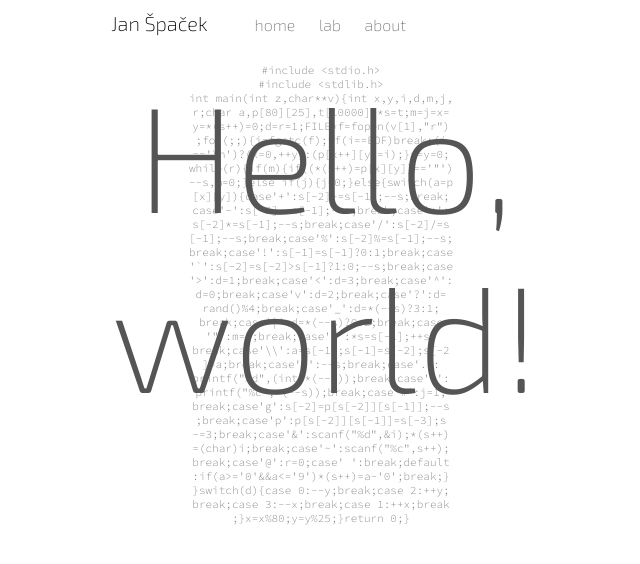
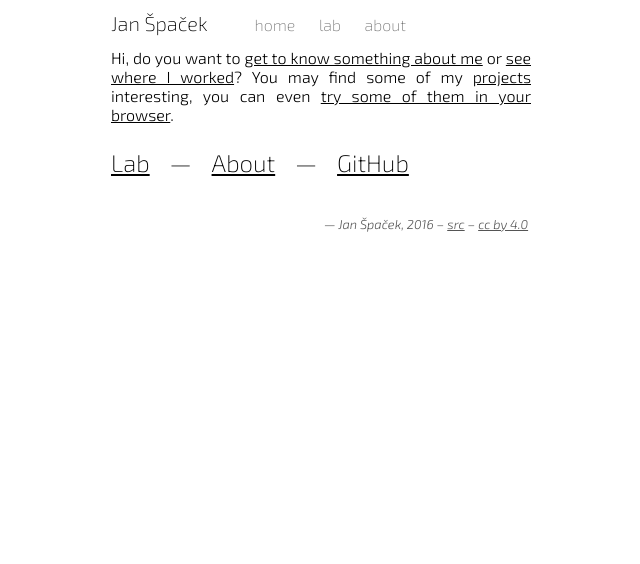
Before and after one commit to honzasp/honzasp.github.io, a Jekyll site: the page built from index.markdown, in a window 1280 px wide. Shown: the top 564 px of the page, without its empty margins (319-959 px from the left). Built offline with Jekyll 4.4.1, drawn with Linux system fonts in a browser that asks for light colours; grey boxes are pictures that could not be loaded.

Commit message:
Make the home page more serious

```diff
--- a/about/index.markdown
+++ b/about/index.markdown
@@ -4,7 +4,7 @@ title: About
 menu: about
 ---
 
-Hello, my name is Jan Špaček /jan ʃpatʃɛk/. I am studying at the [Charles
+My name is Jan Špaček /jan ʃpatʃɛk/. I am studying at the [Charles
 University](http://www.mff.cuni.cz) and I enjoy both the theory and the practice
 of computer science. You can find me on GitHub as
 [@honzasp](https://github.com/honzasp) or you can [send me an
--- a/index.markdown
+++ b/index.markdown
@@ -1,41 +1,12 @@
 ---
 layout: page
-class: home
 ---
 
-## Hello, world!
+Hi, do you want to [get to know something about me](/about/) or [see where I
+worked](/about/work.html)? You may find some of my [projects](/lab/)
+interesting, you can even [try some of them in your browser](/lab/browser.html).
 
-{: .bf }
-    #include <stdio.h>
-    #include <stdlib.h>
-    int main(int z,char**v){int x,y,i,d,m,j,
-    r;char a,p[80][25],t[10000],*s=t;m=j=x=
-    y=*(s++)=0;d=r=1;FILE*f=fopen(v[1],"r")
-    ;for(;;){i=fgetc(f);if(i==EOF)break;(i
-    =='\n')?(x=0,++y):(p[x++][y]=i);}x=y=0;
-    while(r){if(m){if((*(s++)=p[x][y])=='"')
-    --s,m=0;}else if(j){j=0;}else{switch(a=p
-    [x][y]){case'+':s[-2]+=s[-1];--s;break;
-    case'-':s[-2]-=s[-1];--s;break;case'*':
-    s[-2]*=s[-1];--s;break;case'/':s[-2]/=s
-    [-1];--s;break;case'%':s[-2]%=s[-1];--s;
-    break;case'!':s[-1]=s[-1]?0:1;break;case
-    '`':s[-2]=s[-2]>s[-1]?1:0;--s;break;case
-    '>':d=1;break;case'<':d=3;break;case'^':
-    d=0;break;case'v':d=2;break;case'?':d=
-    rand()%4;break;case'_':d=*(--s)?3:1;
-    break;case'|':d=*(--s)?0:2;break;case
-    '"':m=1;break;case':':*s=s[-1];++s;
-    break;case'\\':a=s[-1];s[-1]=s[-2];s[-2
-    ]=a;break;case'$':--s;break;case'.':
-    printf("%d",(int)*(--s));break;case',':
-    printf("%c",*(--s));break;case'#':j=1;
-    break;case'g':s[-2]=p[s[-2]][s[-1]];--s
-    ;break;case'p':p[s[-2]][s[-1]]=s[-3];s
-    -=3;break;case'&':scanf("%d",&i);*(s++)
-    =(char)i;break;case'~':scanf("%c",s++);
-    break;case'@':r=0;case' ':break;default
-    :if(a>='0'&&a<='9')*(s++)=a-'0';break;}
-    }switch(d){case 0:--y;break;case 2:++y;
-    break;case 3:--x;break;case 1:++x;break
-    ;}x=x%80;y=y%25;}return 0;}
+{: .crossroad}
+- [Lab](/lab/)
+- [About](/about/)
+- [GitHub](https://github.com/honzasp)
--- a/style/main.css
+++ b/style/main.css
@@ -116,21 +116,4 @@ h6 {
   #footer, #footer a {
     color: #555; }
 
-.home #content {
-  position: relative; }
-.home #footer {
-  display: none; }
-.home h2 {
-  margin-top: 0;
-  margin-bottom: 50px;
-  font-size: 150px;
-  color: #555;
-  position: absolute; }
-.home .bf code {
-  display: block;
-  text-align: center;
-  font-size: 11px;
-  color: #888;
-  margin-top: 20px; }
-
 /*# sourceMappingURL=main.css.map */
```
Also changed, not shown: style/main.scss (+0 -26 lines), 1 other file.
